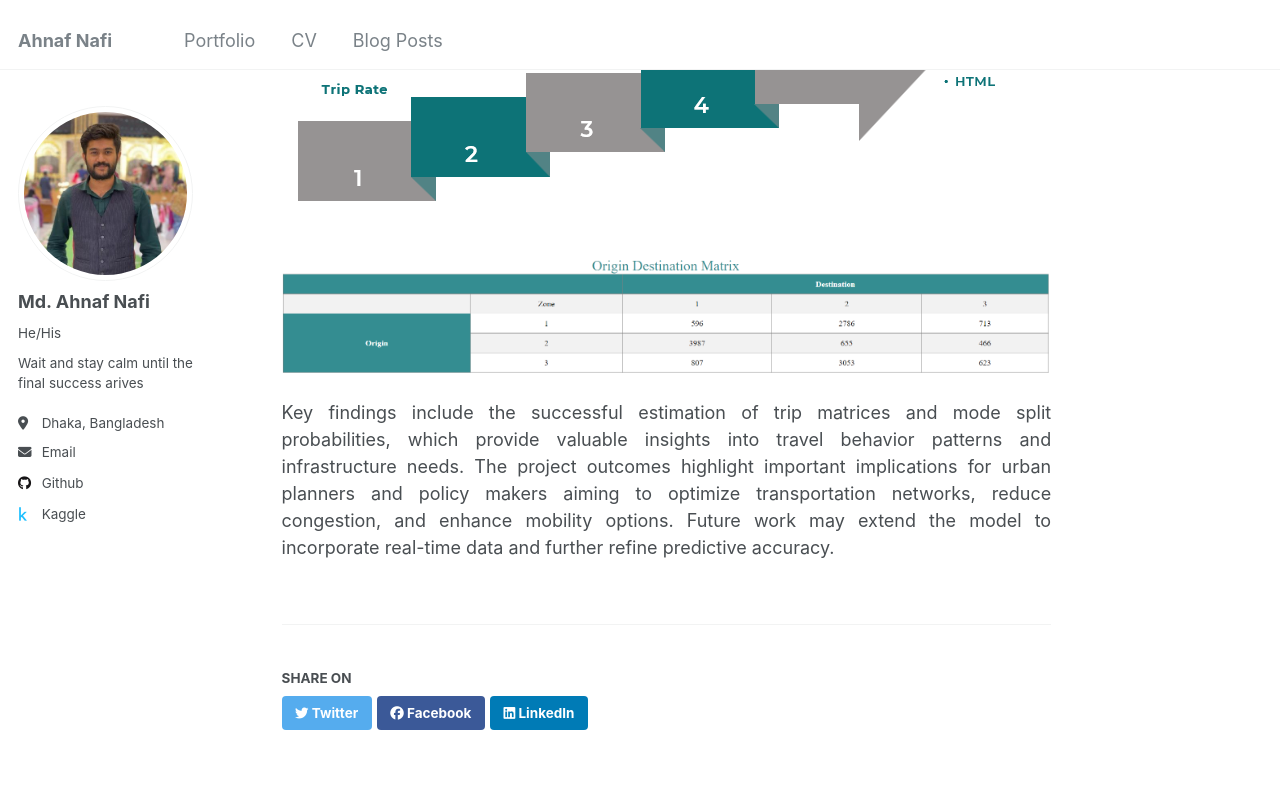
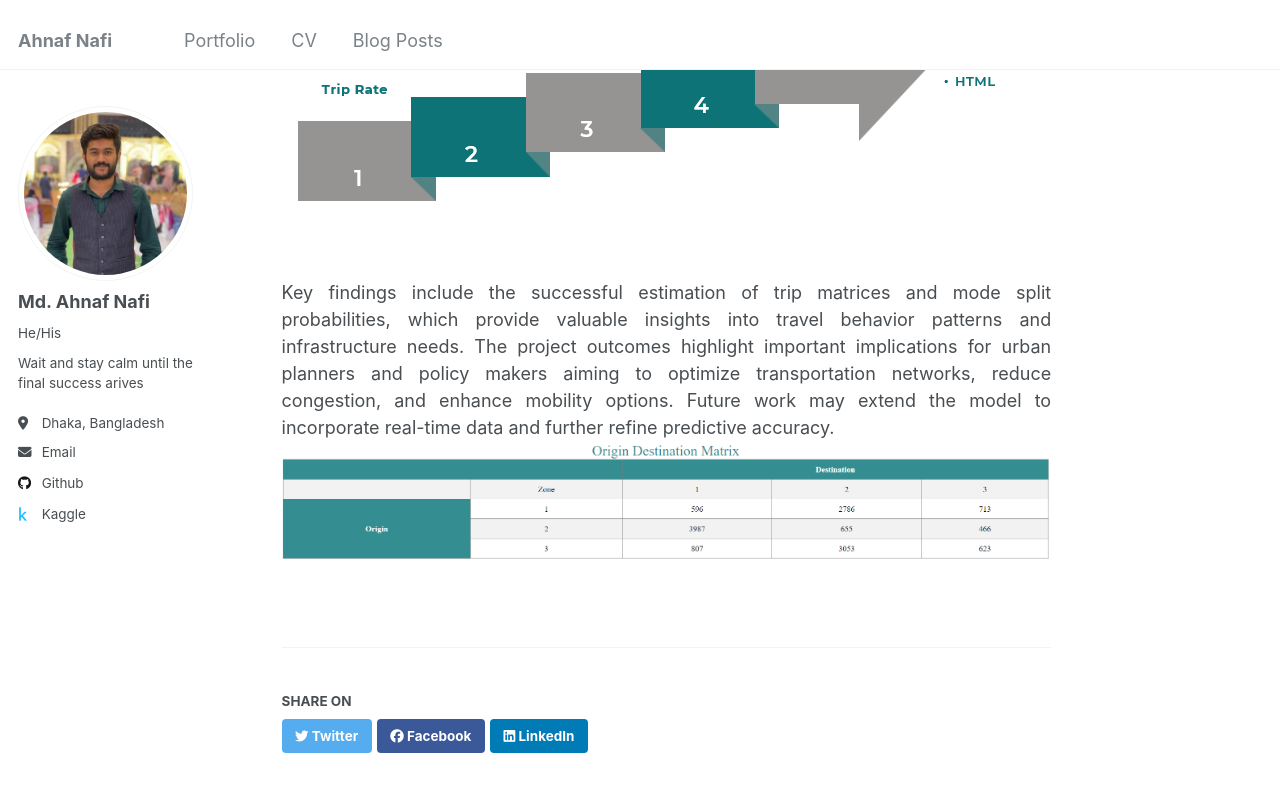
Before and after one commit to NafixData/ahnafnafi, a Jekyll site: the page built from _portfolio/portfolio-1.md, in a window 1280 px wide and 900 px high, scrolled down 524 px. Shown: the top 792 px of the window. Built offline with Jekyll 4.4.1, drawn with Linux system fonts in a browser that asks for light colours.

```diff
--- a/_portfolio/portfolio-1.md
+++ b/_portfolio/portfolio-1.md
@@ -17,9 +17,10 @@ collection: portfolio
  </div>
 
   ![Project Visual Abstract](https://raw.githubusercontent.com/NafixData/ahnafnafi/master/images/Process.png)
-  ![Origin Destination Matrix](https://raw.githubusercontent.com/NafixData/ahnafnafi/master/images/OD%20Matrix.png)
+
 <div style="text-align: justify;">
   Key findings include the successful estimation of trip matrices and mode split probabilities, which provide valuable insights into travel behavior patterns
   and infrastructure needs. The project outcomes highlight important implications for urban planners and policy makers aiming to optimize transportation networks,
   reduce congestion, and enhance mobility options. Future work may extend the model to incorporate real-time data and further refine predictive accuracy.
 </div>
+  ![Origin Destination Matrix](https://raw.githubusercontent.com/NafixData/ahnafnafi/master/images/OD%20Matrix.png)
```
